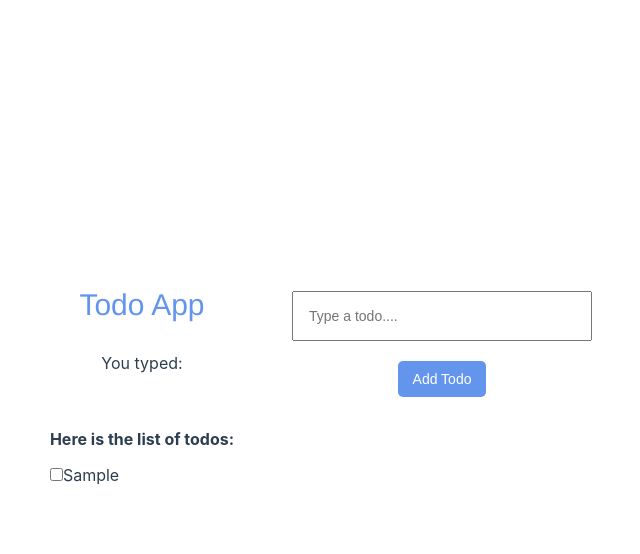
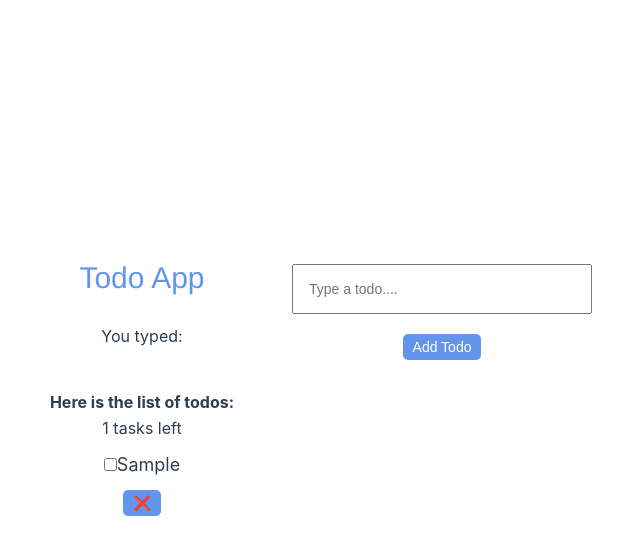
Before and after one commit to Nothingspecial2468/vue-learning, a Vue app: page / in a window 1280 px wide. Both pictures are taken after typing "Sample" into the empty fields and a click on the button "Add Todo". Shown: the top 554 px of the page, without its empty margins (348-988 px from the left). Built offline with nearby package versions, Linux system fonts and the light colour scheme.

Commit message:
Implement core todo logic with reactive state and computed status

```diff
--- a/index.html
+++ b/index.html
@@ -1,10 +1,10 @@
-<!DOCTYPE html>
+<!doctype html>
 <html lang="">
   <head>
-    <meta charset="UTF-8">
-    <link rel="icon" href="/favicon.ico">
-    <meta name="viewport" content="width=device-width, initial-scale=1.0">
-    <title>Vite App</title>
+    <meta charset="UTF-8" />
+    <link rel="icon" href="/favicon.ico" />
+    <meta name="viewport" content="width=device-width, initial-scale=1.0" />
+    <title>ToDo App</title>
   </head>
   <body>
     <div id="app"></div>
--- a/src/App.vue
+++ b/src/App.vue
@@ -1,45 +1,58 @@
 <script setup>
-import { ref } from "vue";
+import { ref, computed } from "vue";
 const newTodo = ref("");
 const todos = ref([]);
 
-function addTodo(){
+function addTodo() {
   const value = newTodo.value.trim();
-  if(!value) return;
+  if (!value) return;
 
   todos.value.push({
     id: Date.now(),
     text: value,
-    done: false
+    done: false,
   });
 
   newTodo.value = "";
 }
+
+function deleteTasks(todo) {
+  if (!todo.done) {
+    alert("Please complete the task before deleting it !");
+    return;
+  }
+
+  todos.value = todos.value.filter((t) => t.id !== todo.id);
+}
+
+const remainingTasks = computed(() => {
+  return todos.value.filter((todo) => !todo.done).length;
+});
+
+const tasksStatus = computed(() => {
+  if (!todos.value.length) return "";
+
+  return remainingTasks.value === 0 ? "All tasks done 🎉" : `${remainingTasks.value} tasks left`;
+});
 </script>
 
 <template>
-
   <h1>Todo App</h1>
-  <input
-  type="text"
-  placeholder="Type a todo...."
-  v-model="newTodo"
-  @keyup.enter="addTodo"
-  />
+  <input type="text" placeholder="Type a todo...." v-model="newTodo" @keyup.enter="addTodo" />
 
   <p>You typed: {{ newTodo }}</p>
 
-  <button @click="addTodo">
-    Add Todo
-  </button>
+  <button @click="addTodo">Add Todo</button>
 
   <ul>
     <p class="list-title">Here is the list of todos:</p>
+    <p>{{ tasksStatus }}</p>
     <li v-for="todo in todos" :key="todo.id">
-      <input type="checkbox" v-model="todo.done">
-      <span :class="{ done: todo.done}">
+      <input type="checkbox" v-model="todo.done" />
+      <span :class="{ done: todo.done }">
         {{ todo.text }}
       </span>
+      <button @click="deleteTasks(todo)">❌</button>
     </li>
   </ul>
 
@@ -47,29 +60,29 @@ function addTodo(){
 </template>
 
 <style scoped>
-h1{
+h1 {
   color: cornflowerblue;
-  font-family: 'Franklin Gothic Medium', 'Arial Narrow', Arial, sans-serif;
+  font-family: "Franklin Gothic Medium", "Arial Narrow", Arial, sans-serif;
   text-align: center;
   gap: 10px;
 }
 
-input[type="text"]{
+input[type="text"] {
   padding: 15px;
   font-size: 14px;
-  width:300px;
+  width: 300px;
   margin: 10px auto;
   display: block;
 }
 
-p{
+p {
   text-align: center;
   font-size: medium;
   text-decoration-thickness: 8px;
 }
 
-button{
-  padding: 10px 15px;
+button {
+  padding: 5px 10px;
   font-size: 14px;
   cursor: pointer;
   background-color: cornflowerblue;
@@ -81,24 +94,24 @@ button{
   margin: 10px auto;
 }
 
-ul{
+ul {
   list-style-type: none;
   padding: 0;
   max-width: 400px;
   margin: 20px auto;
-}
-
-.list-title{
-  font-weight: bold;
   text-align: center;
 }
 
-li{
-  font-size: medium;
+.list-title {
+  font-weight: bold;
+}
+
+li {
+  font-size: large;
   margin: 10px 0;
 }
 
-.done{
+.done {
   text-decoration: line-through;
   color: gray;
   opacity: 0.6;
```
